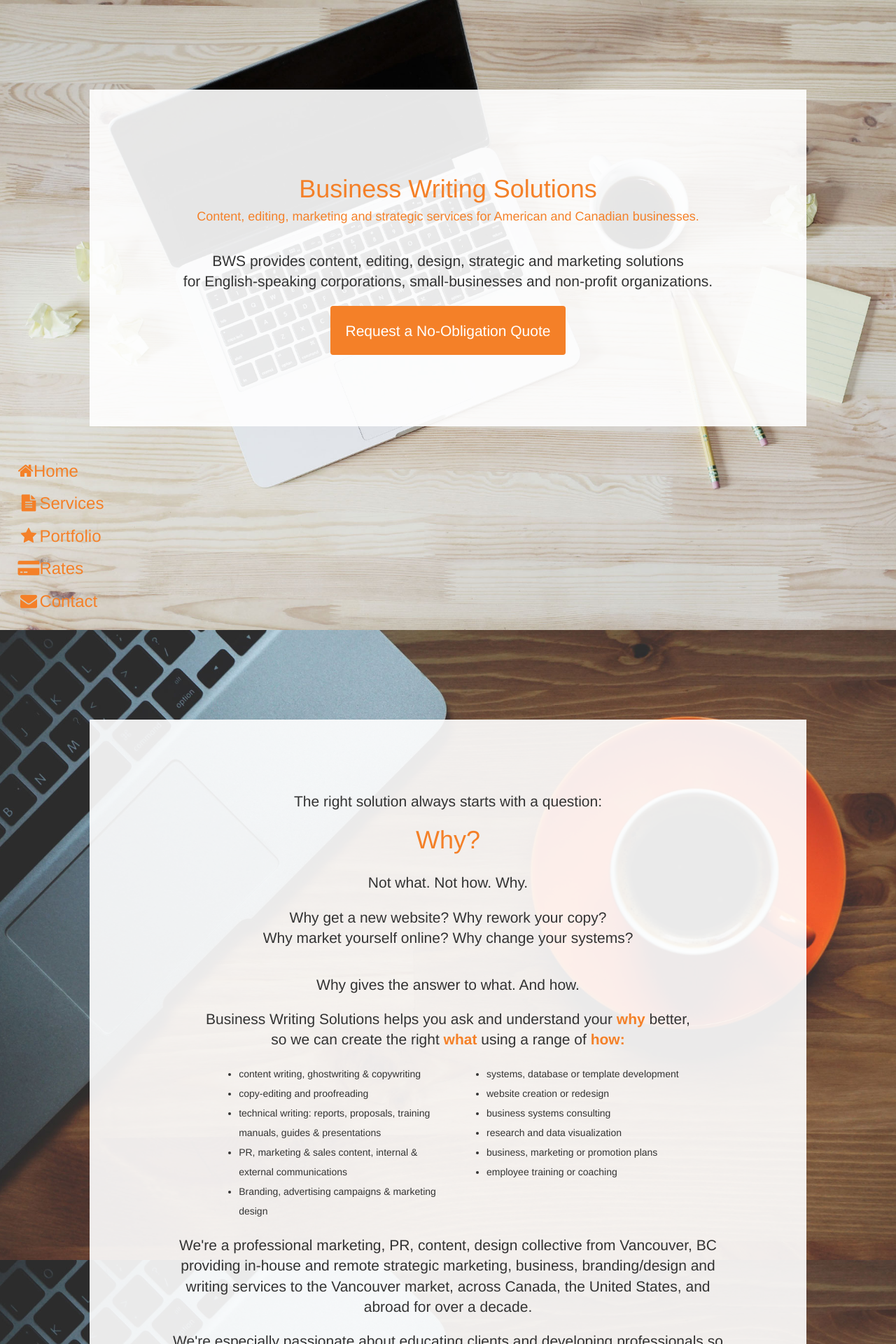
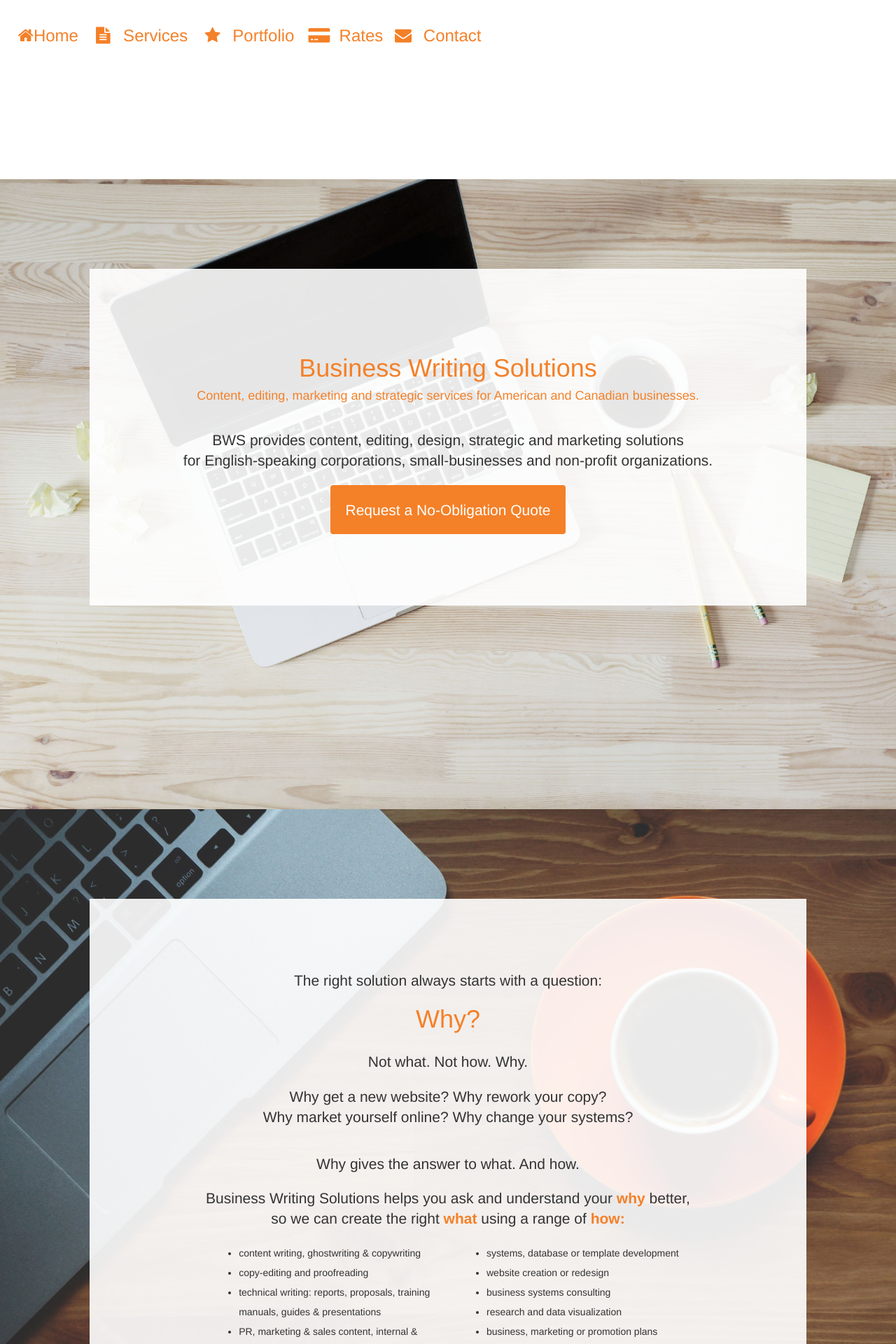
Before and after one commit to kaiewiggins/businesswriting, a Jekyll site: the page built from index.html, in a window 1280 px wide. Shown: the top 1920 px of the page at 70% size. Built offline with Jekyll 4.4.1, drawn with Linux system fonts in a browser that asks for light colours; nearby versions of some CDN libraries.

Commit message:
Update default.html
Switch floating menu to top bar (test)

```diff
--- a/_layouts/default.html
+++ b/_layouts/default.html
@@ -15,14 +15,10 @@
 <link rel="stylesheet" href="//maxcdn.bootstrapcdn.com/font-awesome/4.5.0/css/font-awesome.min.css">
 <link rel="stylesheet" type="text/css" href="/css/main.css"><!--css main stylesheet reference-->
 </head>
-<body>
-			<div class="container-fluid" style="width: 103%; margin: 0% -1.5%">
-		<div style="position: fixed; bottom: 2%; left: 2%; z-index: 1;">
-<h3><a href="#" style="color: #f48028;"><i class="fa fa-home" padding: 10%;"></i>Home</a></h3>
-<h3><a href="#aboutservices" style="color: #f48028;"><i class="fa fa-file-text fa-fw" padding: 10%;"></i>Services</a></h3>
-<h3><a href="#portfolioprojects" style="color: #f48028;"><i class="fa fa-star fa-fw" padding: 10%;"></i>Portfolio</a></h3>
-<h3><a href="#quoterates" style="color: #f48028;"><i class="fa fa-credit-card-alt fa-fw" padding: 10%;"></i>Rates</a></h3>
-<h3><a href="#contactme" style="color: #f48028;"><i class="fa fa-envelope fa-fw" padding: 10%;"></i>Contact</a></h3>
+<body><!--floating menu bar-->
+			<div class="container-fluid" style="width: 103%; margin: 0% -1.5%; background-color: rgba(255,255,255,0.9); padding: 10%;">
+		<div style="position: fixed; top: 2%; left: 2%; z-index: 1;">
+<h3><a href="#" style="color: #f48028;"><i class="fa fa-home" padding: 10%;"></i>Home</a> &nbsp; <a href="#aboutservices" style="color: #f48028;"><i class="fa fa-file-text fa-fw" padding: 10%;"></i>&nbsp; Services</a> &nbsp; <a href="#portfolioprojects" style="color: #f48028;"><i class="fa fa-star fa-fw" padding: 10%;"></i>&nbsp; Portfolio</a> &nbsp; <a href="#quoterates" style="color: #f48028;"><i class="fa fa-credit-card-alt fa-fw" padding: 10%;"></i>&nbsp; Rates</a> &nbsp;<a href="#contactme" style="color: #f48028;"><i class="fa fa-envelope fa-fw" padding: 10%;"></i>&nbsp; Contact</a></h3>
 		</div><!--end fixed-->
 	</div>
     {{content}}<!--all unique page content-->
```
